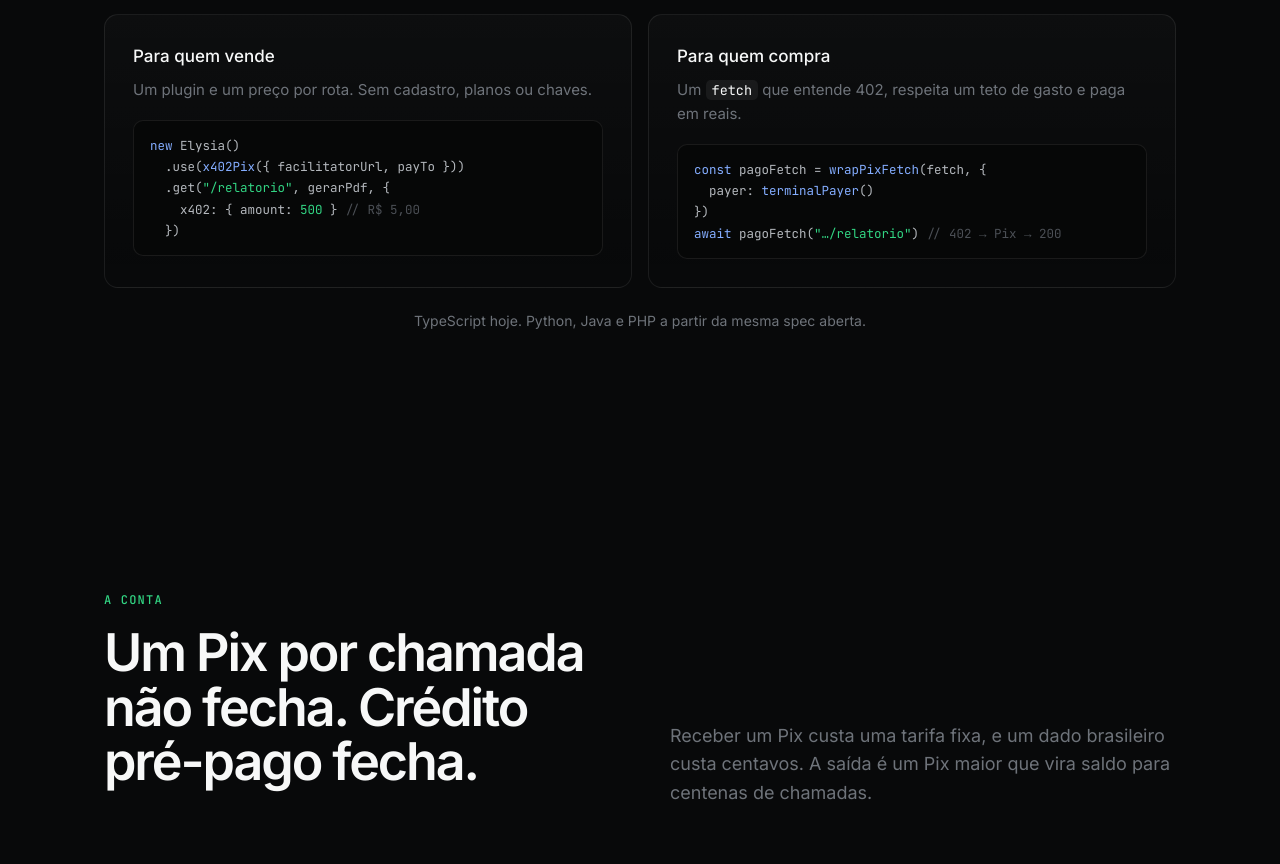
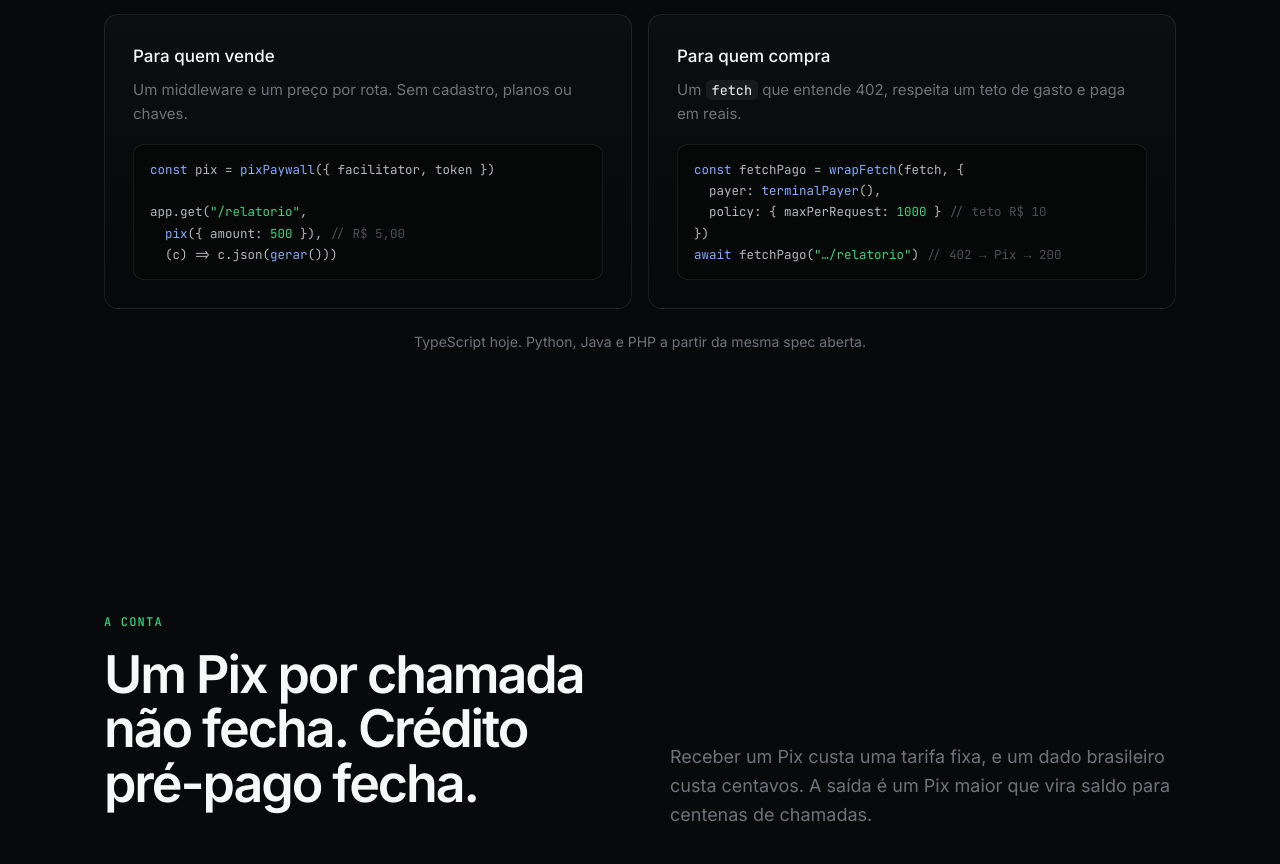
Before and after one commit to IagoDantas/p-x402, a website: page docs/index.html in a window 1280 px wide. Shown: the part 2827-3691 px from the top of the page. Drawn offline with Linux system fonts and the light colour scheme.

Commit message:
docs: align docs README and landing page with root README (Hono, wrapFetch)

```diff
--- a/docs/index.html
+++ b/docs/index.html
@@ -415,20 +415,21 @@
     <div class="duo">
       <div class="card rv">
         <h3>Para quem vende</h3>
-        <p>Um plugin e um preço por rota. Sem cadastro, planos ou chaves.</p>
-<pre><span class="f">new</span> Elysia()
-  .use(<span class="f">x402Pix</span>({ facilitatorUrl, payTo }))
-  .get(<span class="s">"/relatorio"</span>, gerarPdf, {
-    x402: { amount: <span class="s">500</span> } <span class="c">// R$ 5,00</span>
-  })</pre>
+        <p>Um middleware e um preço por rota. Sem cadastro, planos ou chaves.</p>
+<pre><span class="f">const</span> pix = <span class="f">pixPaywall</span>({ facilitator, token })
+
+app.get(<span class="s">"/relatorio"</span>,
+  <span class="f">pix</span>({ amount: <span class="s">500</span> }), <span class="c">// R$ 5,00</span>
+  (c) =&gt; c.json(<span class="f">gerar</span>()))</pre>
       </div>
       <div class="card rv d1">
         <h3>Para quem compra</h3>
         <p>Um <code>fetch</code> que entende 402, respeita um teto de gasto e paga em reais.</p>
-<pre><span class="f">const</span> pagoFetch = <span class="f">wrapPixFetch</span>(fetch, {
-  payer: <span class="f">terminalPayer</span>()
+<pre><span class="f">const</span> fetchPago = <span class="f">wrapFetch</span>(fetch, {
+  payer: <span class="f">terminalPayer</span>(),
+  policy: { maxPerRequest: <span class="s">1000</span> } <span class="c">// teto R$ 10</span>
 })
-<span class="f">await</span> pagoFetch(<span class="s">"…/relatorio"</span>) <span class="c">// 402 → Pix → 200</span></pre>
+<span class="f">await</span> fetchPago(<span class="s">"…/relatorio"</span>) <span class="c">// 402 → Pix → 200</span></pre>
       </div>
     </div>
     <p class="rv" style="margin:22px 0 0;color:var(--muted);font-size:14px;text-align:center">TypeScript hoje. Python, Java e PHP a partir da mesma spec aberta.</p>
```
Also changed, not shown: docs/roteiro-video.md (+1 -1 lines), docs/README.MD.
